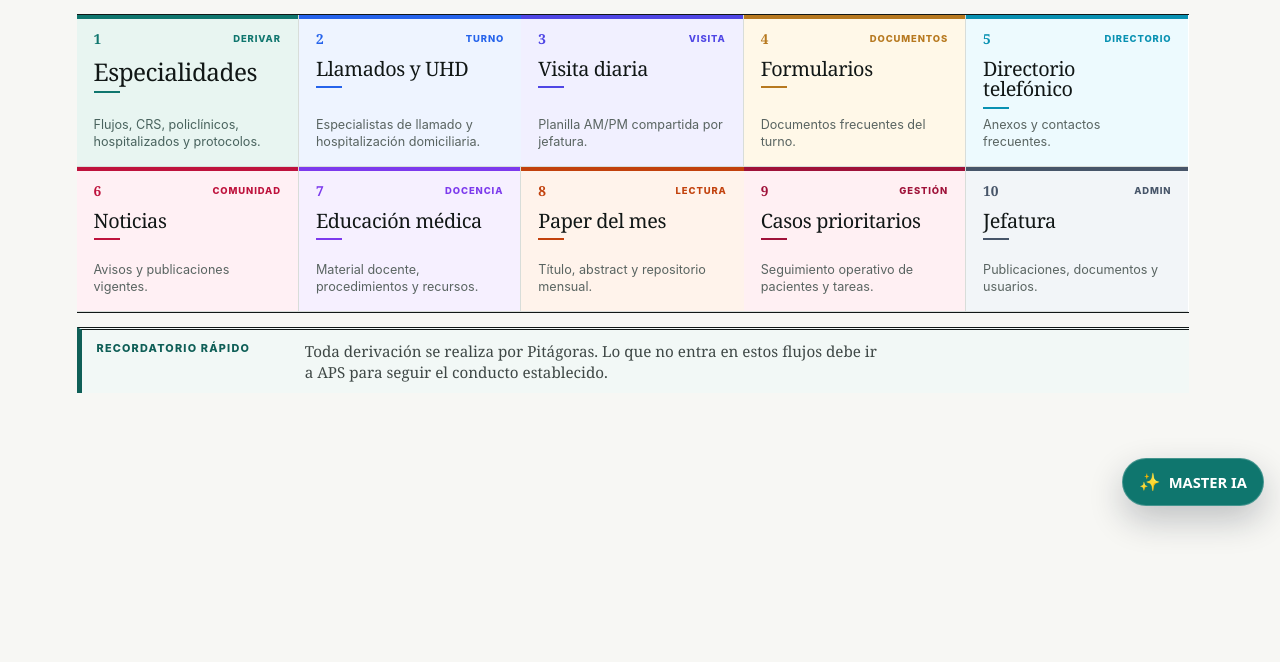
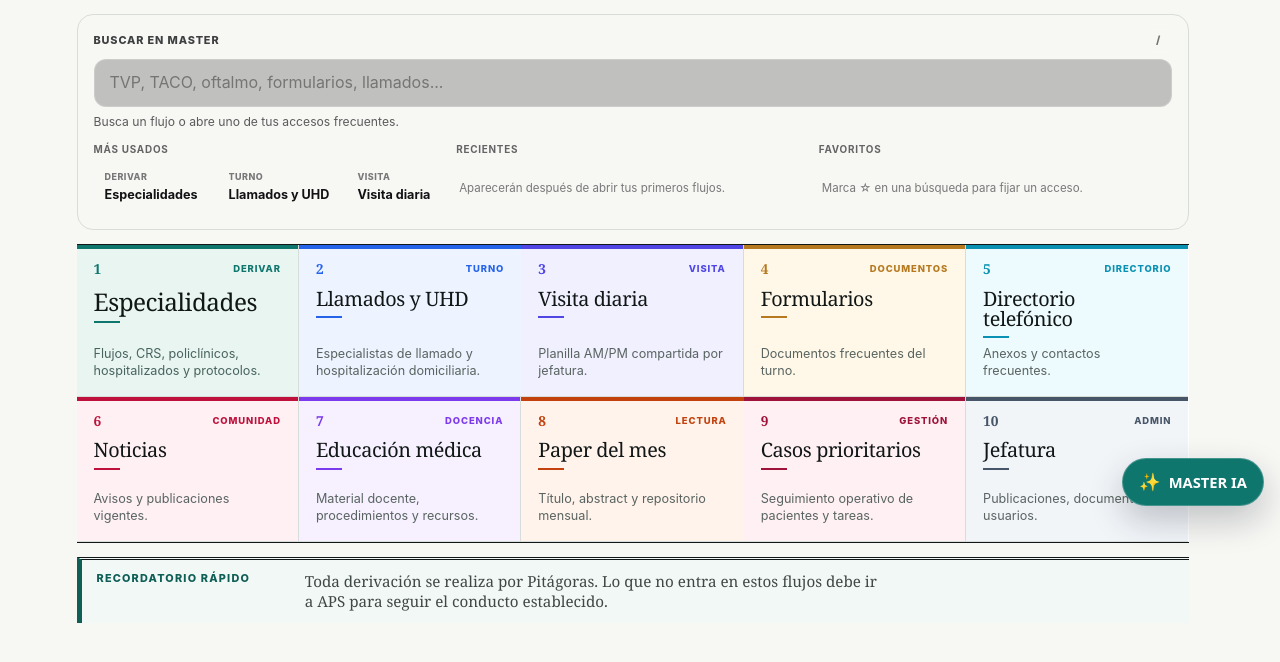
Before and after one commit to solrac031ch-prog/crs-2025-app, a website: page index.html in a window 1280 px wide. Shown: the part 276-938 px from the top of the page. Before the commit the page ends 840 px from the top, so only its background shows below. Drawn offline with Linux system fonts and the light colour scheme.

Commit message:
feat: integrar acceso rapido en portada

```diff
--- a/index.html
+++ b/index.html
@@ -32,6 +32,7 @@
     <link rel="stylesheet" href="./ui-estabilidad.css?v=10" />
     <link rel="stylesheet" href="./inicio-editorial.css?v=2" />
     <link rel="stylesheet" href="./inicio-compacto.css?v=4" />
+    <link rel="stylesheet" href="./inicio-quick-access.css?v=1" />
   </head>
   <body>
     <script>
@@ -66,6 +67,19 @@
           <h1 id="homeTitle">Gesti&oacute;n cl&iacute;nica y coordinaci&oacute;n de turno</h1>
           <p id="todayLabel" class="today-label"></p>
         </div>
+        <section class="home-quick-access" aria-label="Acceso rápido">
+          <div class="home-quick-search">
+            <label for="homeQuickSearch"><span>Buscar en MASTER</span><kbd aria-hidden="true">/</kbd></label>
+            <input id="homeQuickSearch" type="search" placeholder="TVP, TACO, oftalmo, formularios, llamados..." autocomplete="off" enterkeyhint="go" aria-describedby="homeQuickStatus" />
+            <p id="homeQuickStatus" aria-live="polite"></p>
+            <div id="homeQuickResults" hidden aria-live="polite"></div>
+          </div>
+          <div class="home-personalized-grid" aria-label="Accesos personalizados">
+            <div class="home-personalized-group"><strong>M&aacute;s usados</strong><div id="homeFrequent" class="quick-access-list"></div></div>
+            <div class="home-personalized-group"><strong>Recientes</strong><div id="homeRecent" class="quick-access-list"></div></div>
+            <div class="home-personalized-group"><strong>Favoritos</strong><div id="homeFavorites" class="quick-access-list"></div></div>
+          </div>
+        </section>
         <div class="home-actions" aria-label="Accesos principales">
           <a class="action-card action-primary" href="#/especialidades"><span class="action-top"><span class="action-number">1</span><span class="action-kicker">Derivar</span></span><strong>Especialidades</strong><span>Flujos, CRS, policl&iacute;nicos, hospitalizados y protocolos.</span></a>
           <a class="action-card" href="#/llamados"><span class="action-top"><span class="action-number">2</span><span class="action-kicker">Turno</span></span><strong>Llamados y UHD</strong><span>Especialistas de llamado y hospitalizaci&oacute;n domiciliaria.</span></a>
@@ -114,6 +128,7 @@
     <script src="./app-operational-data.js?v=1"></script>
     <script src="./app-forms-data.js?v=1"></script>
     <script src="./app.js?v=48"></script>
+    <script src="./inicio-quick-access.js?v=1"></script>
     <script src="./route-modules.js?v=18"></script>
     <script src="./app-router.js?v=11"></script>
     <script src="./especialidades-ui.js?v=4"></script>
```
